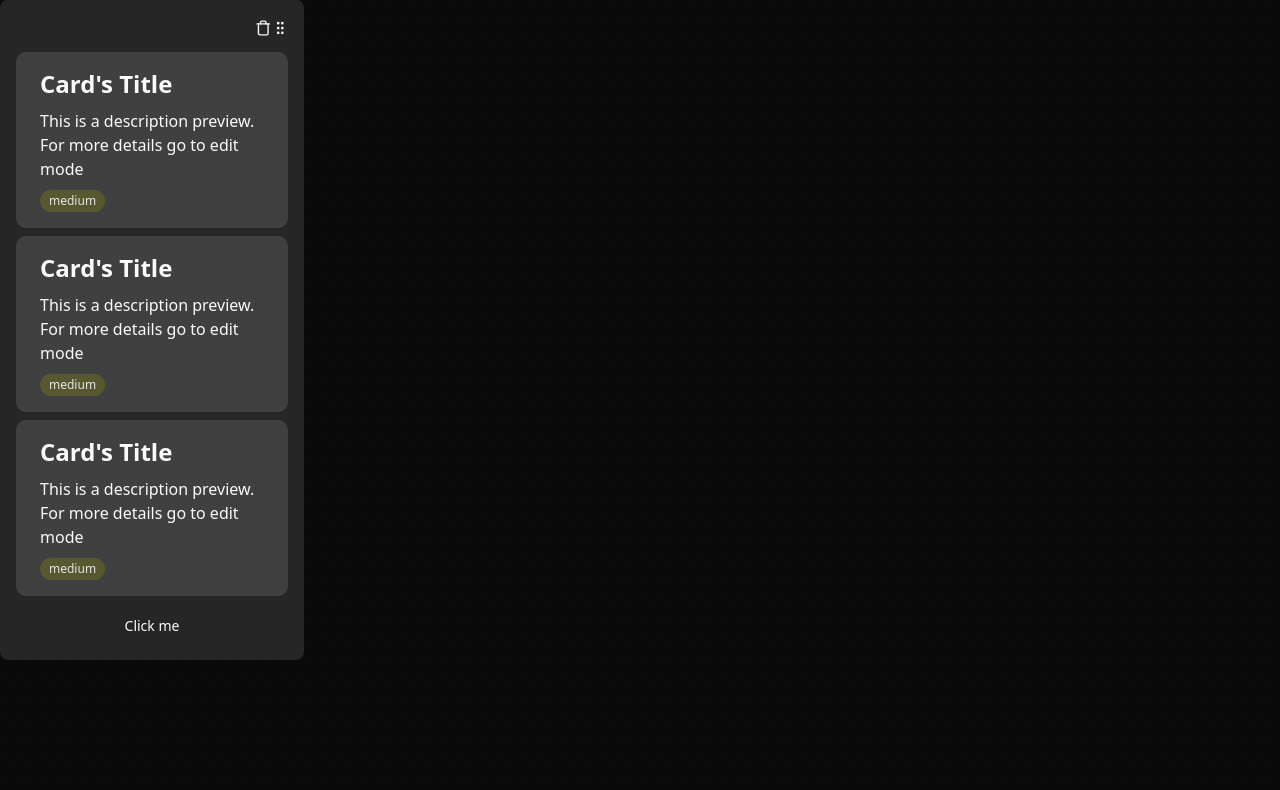
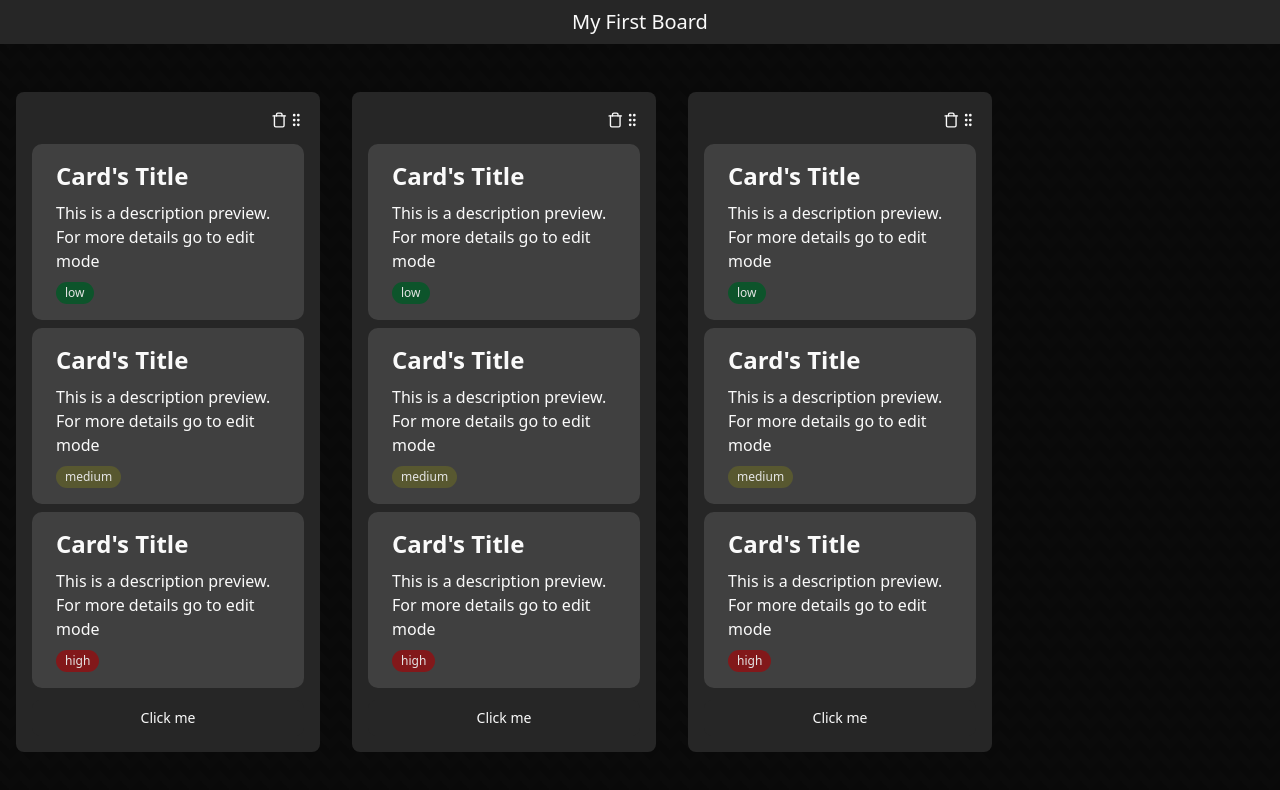
Before and after one commit to developerleonardo/boardy, a React (Vite) app: page / in a window 1280 px wide. Shown: the top 790 px of the page. Built offline with nearby package versions, Linux system fonts and the light colour scheme.

Commit message:
feat: refactor App component and add layout structure; implement card templates and lists

```diff
--- a/src/App.tsx
+++ b/src/App.tsx
@@ -1,24 +1,127 @@
 import { Card } from "./components/Card";
-import { cardTemplates } from "@/data/cardTemplates";
-import { type priorityType } from "@/types";
+import { cardTemplates } from "@/mocks/cardTemplates.mock";
+import { type cardTypes } from "@/types";
 import "./App.css";
 import { List } from "@/components/List";
+import { useState } from "react";
+import { Layout } from "./components/Layout";
 
 function App() {
+  const [cards, setCards] = useState<cardTypes[]>(cardTemplates);
+
   return (
     <>
+      <Layout>
+        <header className="w-full bg-neutral-800 flex justify-center items-center p-2">
+          <h1 className="text-xl">My First Board</h1>
+        </header>
+        <div className="w-full h-[calc(100vh-4rem)] flex gap-8 pt-12 px-4 overflow-x-auto">
           <List>
-        {cardTemplates.map((cardTemplate) => {
+            {cards.map((cardTemplate) => {
               return (
                 <Card
                   key={cardTemplate.cardId}
+                  cardId={cardTemplate.cardId}
                   title={cardTemplate.title}
                   description={cardTemplate.description}
-              priority={(cardTemplate.priority as priorityType) || "low"}
+                  priority={cardTemplate.priority || "low"}
                 />
               );
             })}
           </List>
+          <List>
+            {cards.map((cardTemplate) => {
+              return (
+                <Card
+                  key={cardTemplate.cardId}
+                  cardId={cardTemplate.cardId}
+                  title={cardTemplate.title}
+                  description={cardTemplate.description}
+                  priority={cardTemplate.priority || "low"}
+                />
+              );
+            })}
+          </List>
+          <List>
+            {cards.map((cardTemplate) => {
+              return (
+                <Card
+                  key={cardTemplate.cardId}
+                  cardId={cardTemplate.cardId}
+                  title={cardTemplate.title}
+                  description={cardTemplate.description}
+                  priority={cardTemplate.priority || "low"}
+                />
+              );
+            })}
+          </List>
+          {/* <List>
+            {cards.map((cardTemplate) => {
+              return (
+                <Card
+                  key={cardTemplate.cardId}
+                  cardId={cardTemplate.cardId}
+                  title={cardTemplate.title}
+                  description={cardTemplate.description}
+                  priority={cardTemplate.priority || "low"}
+                />
+              );
+            })}
+          </List>
+          <List>
+            {cards.map((cardTemplate) => {
+              return (
+                <Card
+                  key={cardTemplate.cardId}
+                  cardId={cardTemplate.cardId}
+                  title={cardTemplate.title}
+                  description={cardTemplate.description}
+                  priority={cardTemplate.priority || "low"}
+                />
+              );
+            })}
+          </List>
+          <List>
+            {cards.map((cardTemplate) => {
+              return (
+                <Card
+                  key={cardTemplate.cardId}
+                  cardId={cardTemplate.cardId}
+                  title={cardTemplate.title}
+                  description={cardTemplate.description}
+                  priority={cardTemplate.priority || "low"}
+                />
+              );
+            })}
+          </List>
+          <List>
+            {cards.map((cardTemplate) => {
+              return (
+                <Card
+                  key={cardTemplate.cardId}
+                  cardId={cardTemplate.cardId}
+                  title={cardTemplate.title}
+                  description={cardTemplate.description}
+                  priority={cardTemplate.priority || "low"}
+                />
+              );
+            })}
+          </List>
+          <List>
+            {cards.map((cardTemplate) => {
+              return (
+                <Card
+                  key={cardTemplate.cardId}
+                  cardId={cardTemplate.cardId}
+                  title={cardTemplate.title}
+                  description={cardTemplate.description}
+                  priority={cardTemplate.priority || "low"}
+                />
+              );
+            })}
+          </List> */}
+        </div>
+      </Layout>
     </>
   );
 }
--- /dev/null
+++ b/src/components/ActiveBoard.tsx
@@ -0,0 +1,10 @@
+import type { listTypes } from "@/types";
+import { List } from "./List";
+
+type ActiveBoardProps = {
+  lists: listTypes[];
+};
+
+export const ActiveBoard = ({ lists }: ActiveBoardProps) => {
+  return <div>Active Board</div>;
+};
--- /dev/null
+++ b/src/components/Layout.tsx
@@ -0,0 +1,11 @@
+type layoutProps = {
+  children?: React.ReactNode;
+};
+
+export const Layout = ({ children }: layoutProps) => {
+  return (
+    <div className="w-full h-full min-h-dvh flex items-center flex-col">
+      {children}
+    </div>
+  );
+};
--- a/src/components/List.tsx
+++ b/src/components/List.tsx
@@ -1,13 +1,15 @@
 import { Button } from "@/components/ui/button";
+
 type listProps = {
+  title?: string;
   children?: React.ReactNode;
 };
 
-export const List = ({ children }: listProps) => {
+export const List = ({ title, children }: listProps) => {
   return (
-    <div className="bg-neutral-800 rounded-md flex flex-col gap-3 w-76 p-4 items-center justify-center">
+    <div className="bg-neutral-800 rounded-md flex flex-col gap-3 w-76 p-4 items-center h-fit">
       <div className="flex justify-between items-center w-full">
-        <input type="text" className="grow mr-2" />
+        <input type="text" className="grow mr-2" value={title} />
         <svg
           xmlns="http://www.w3.org/2000/svg"
           width="20"
--- a/src/data/cardTemplates.tsx
+++ b/src/mocks/cardTemplates.mock.ts
@@ -1,10 +1,12 @@
-export const cardTemplates = [
+import type { cardTypes } from "@/types";
+
+export const cardTemplates: cardTypes[] = [
   {
     cardId: 1,
     title: "Card's Title",
     description:
       "This is a description preview. For more details go to edit mode",
-    priority: "medium",
+    priority: "low",
   },
   {
     cardId: 2,
@@ -18,6 +20,6 @@ export const cardTemplates = [
     title: "Card's Title",
     description:
       "This is a description preview. For more details go to edit mode",
-    priority: "medium",
+    priority: "high",
   },
 ];
--- a/src/types/index.ts
+++ b/src/types/index.ts
@@ -1,7 +1,14 @@
 export interface cardTypes {
+  cardId: number;
   title: string;
   description: string;
-  priority: priorityType;
+  priority?: priorityType;
 }
 
 export type priorityType = "low" | "medium" | "high";
+
+export interface listTypes {
+  listId: number;
+  title: string;
+  cards: cardTypes[];
+}
```
Lines whose indentation alone changed are shown as unchanged.
